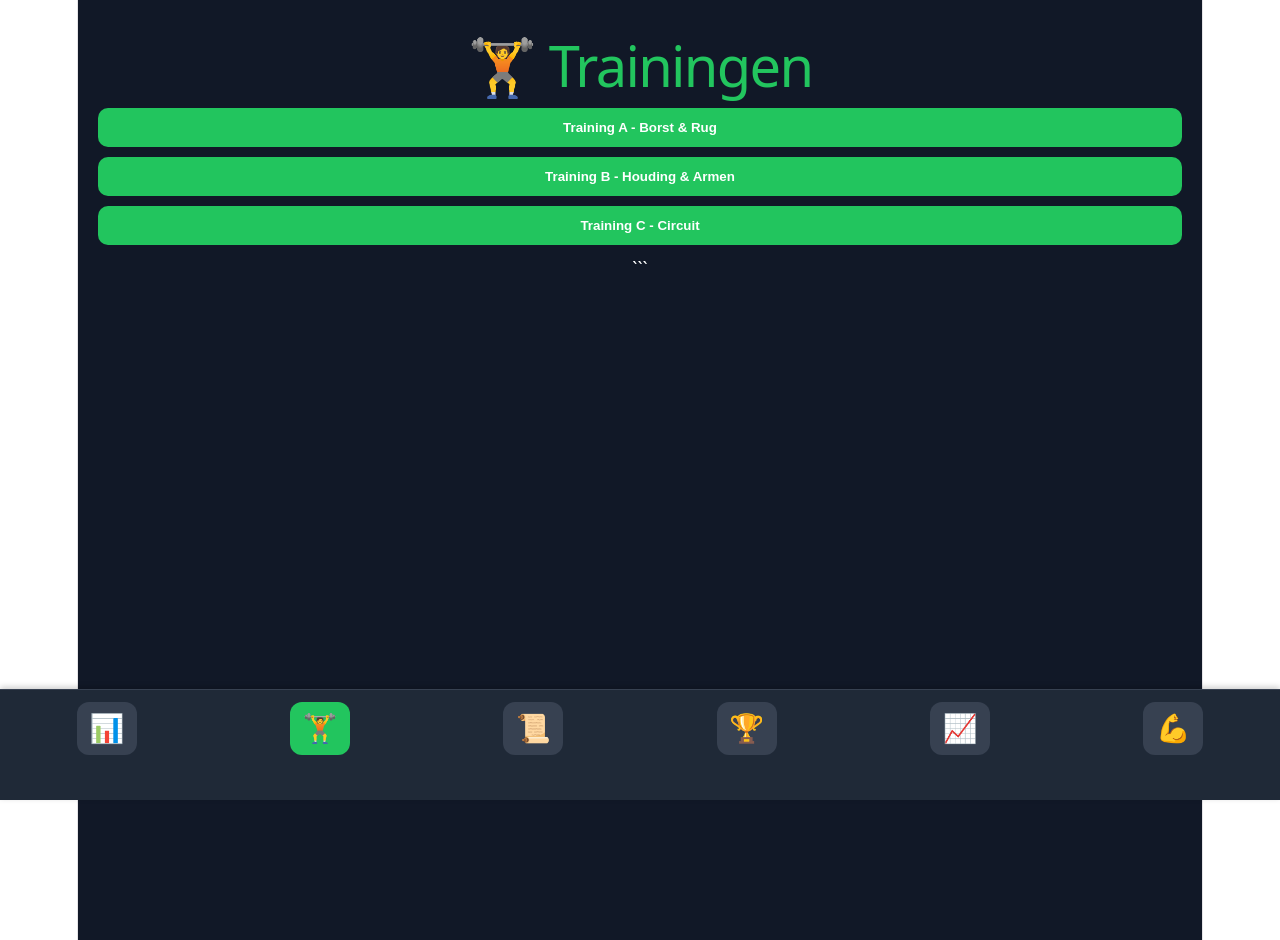
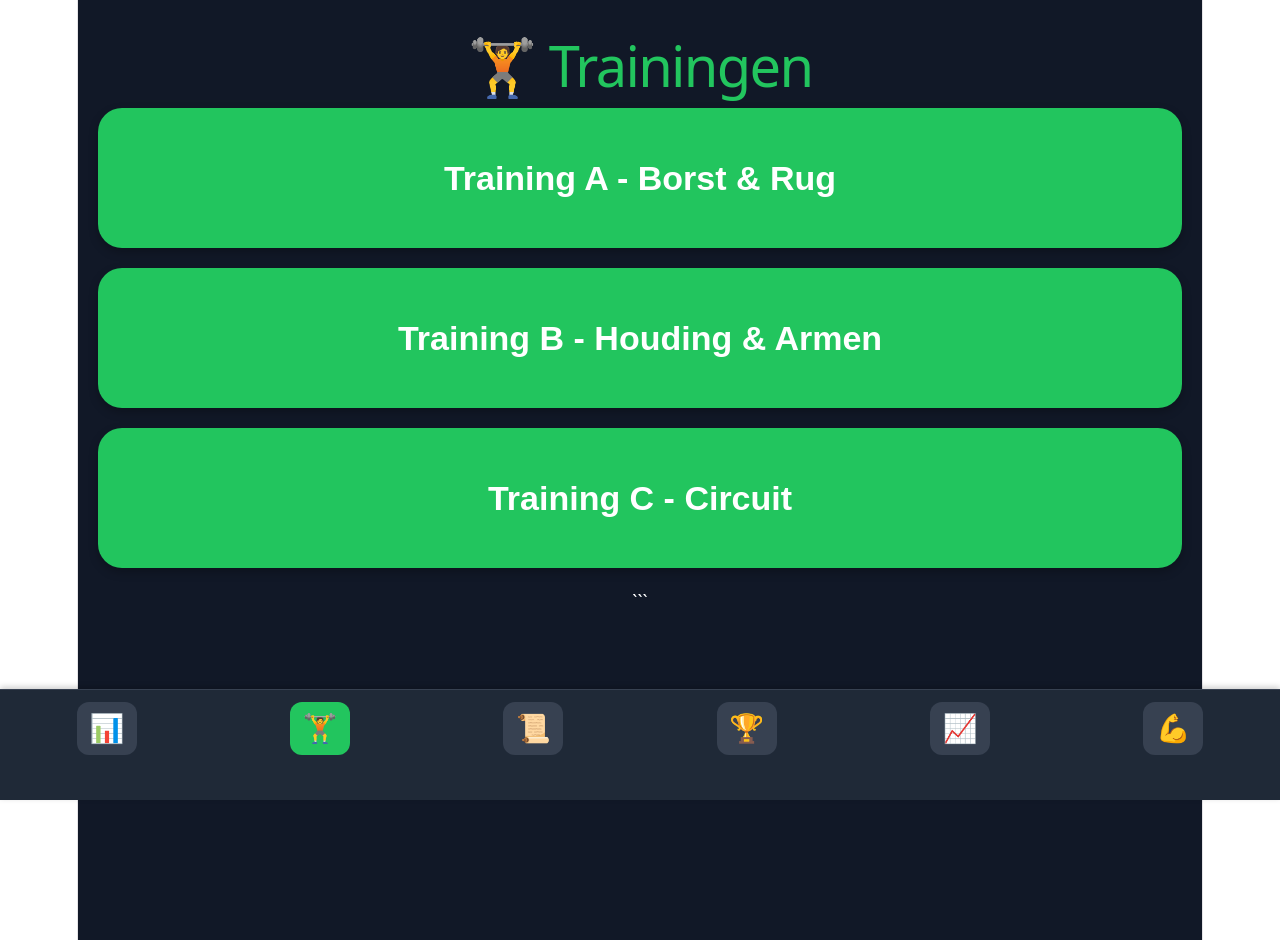
Before and after one commit to davestolk77-coder/FitnessTracker, a React (Vite) app: page / in a window 1280 px wide. Both pictures are taken after a click on the button "🏋️". Built offline with nearby package versions, Linux system fonts and the light colour scheme.

Commit message:
grote knoppen trainingen

```diff
--- a/src/pages/Trainingen.jsx
+++ b/src/pages/Trainingen.jsx
@@ -143,7 +143,16 @@ setTimeout(() => {
               onClick={() => setTraining(naam)}
               style={{...theme.button,
               width: "100%",
-              marginBottom: "10px",
+              minHeight: "140px",
+
+              fontSize: "34px",
+              fontWeight: "bold",
+
+              marginBottom: "20px",
+
+              borderRadius: "24px",
+
+              boxShadow: "0 4px 10px rgba(0,0,0,0.25)",
 }}
             >
               {naam}
```
